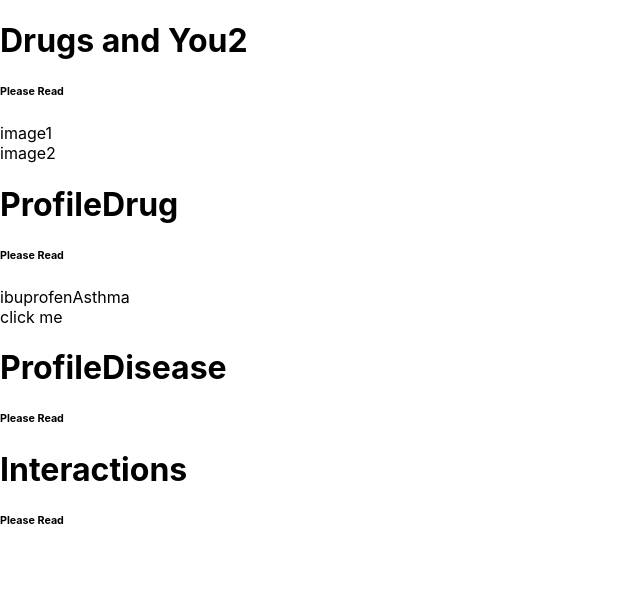
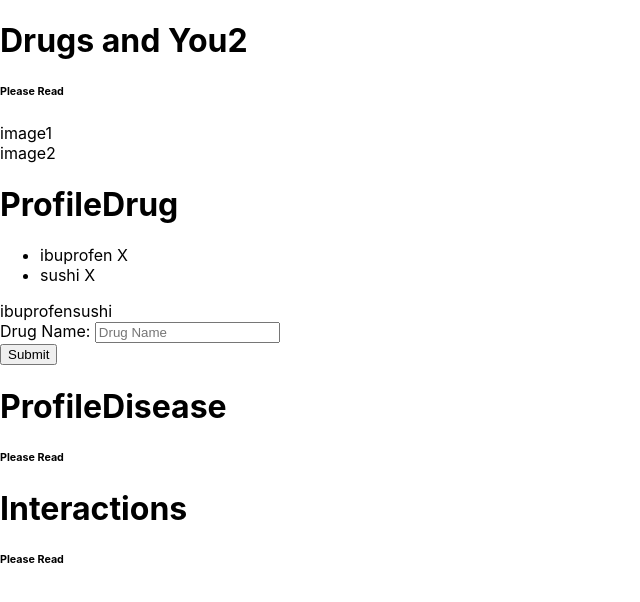
Before and after one commit to FeiLi1996/drugs-and-you2, a React (Create React App) app in the folder front-end/: page / in a window 1280 px wide. Shown: the top 602 px of the page, without its empty margins (0-640 px from the left). Built offline with nearby package versions, Linux system fonts and the light colour scheme.

Commit message:
able to add or delete drug

```diff
--- /dev/null
+++ b/front-end/src/components/forms.js
@@ -0,0 +1,23 @@
+import React from "react";
+
+
+export function DrugForm (prop){
+
+    return(
+
+        <form onSubmit={(e)=>prop.addDrugProfile(e)} autoComplete ='off'>
+        <div>
+            <div>
+                <label>Drug Name: </label>
+                <input
+                    type="text"
+                    name='drug_name'
+                    placeholder="Drug Name"
+                />
+
+            </div>
+            <button type="submit">Submit</button>
+        </div>
+    </form>
+    )
+}
--- a/front-end/src/components/profile-drug.js
+++ b/front-end/src/components/profile-drug.js
@@ -1,20 +1,48 @@
-import React, { useContext } from 'react'
+import React, { useContext,useState } from 'react'
 import { GlobalContext } from '../GlobalContext'
+import { DrugForm } from './forms'
 
 const ProfileDrug = () => {
     const {drugProfile,setDrugProfile} = useContext(GlobalContext)
-    const {diseaseProfile,setDiseaseProfile} = useContext(GlobalContext)
-    console.log(drugProfile)
+    const [searchResult,setSearchResult] = useState('')
+
+    //const {diseaseProfile,setDiseaseProfile} = useContext(GlobalContext)
+   //api calls
+   function deleteDrugFromProfile(idx){
+        let tempCopy
+        tempCopy = JSON.parse(JSON.stringify(drugProfile));
+        tempCopy.splice(idx,1)
+        setDrugProfile(tempCopy)
+   }
+   function addDrugProfile (event){
+    event.preventDefault()
+    let tempCopy;
+    let newDrug = event.target.drug_name.value
+    tempCopy = JSON.parse(JSON.stringify(drugProfile));
+    setDrugProfile([...tempCopy,newDrug])
+   }
+
     return(
 
 
         <div>
 
             <h1>ProfileDrug</h1>
-            <h6>Please Read</h6>
+            <div>
+                <ul  className="medication_list">
+                    {drugProfile.map((drug,idx)=>
+                    <li   className="medication" key={idx}>
+                        {drug} <span  className="drug_modal_action" onClick = {()=>deleteDrugFromProfile(idx)}> X</span>
+                    </li>
+
+                    )}
+
+                </ul>
+            </div>
             {drugProfile}
-            {diseaseProfile}
-            <div onClick = {()=>setDrugProfile([...drugProfile,'asp'])}>click me</div>
+
+            <DrugForm addDrugProfile={addDrugProfile}/>
+            {/* <div onClick = {()=>setDrugProfile([...drugProfile,'asp'])}>click me</div> */}
         </div>
     )
 
--- a/front-end/src/pages/home-page.js
+++ b/front-end/src/pages/home-page.js
@@ -9,7 +9,7 @@ import Introduction from '../components/intro'
 
 
 const HomePage = () => {
-    const [drugProfile,setDrugProfile] = useState(['ibuprofen']);
+    const [drugProfile,setDrugProfile] = useState(['ibuprofen','sushi']);
     const [diseaseProfile,setDiseaseProfile] = useState(['Asthma']);
     const [drugDiseaseInteractionInfo,setDrugDiseaseInteractionInfo] = useState([]);
 
```
Also changed, not shown: front-end/public/manifest.json.
